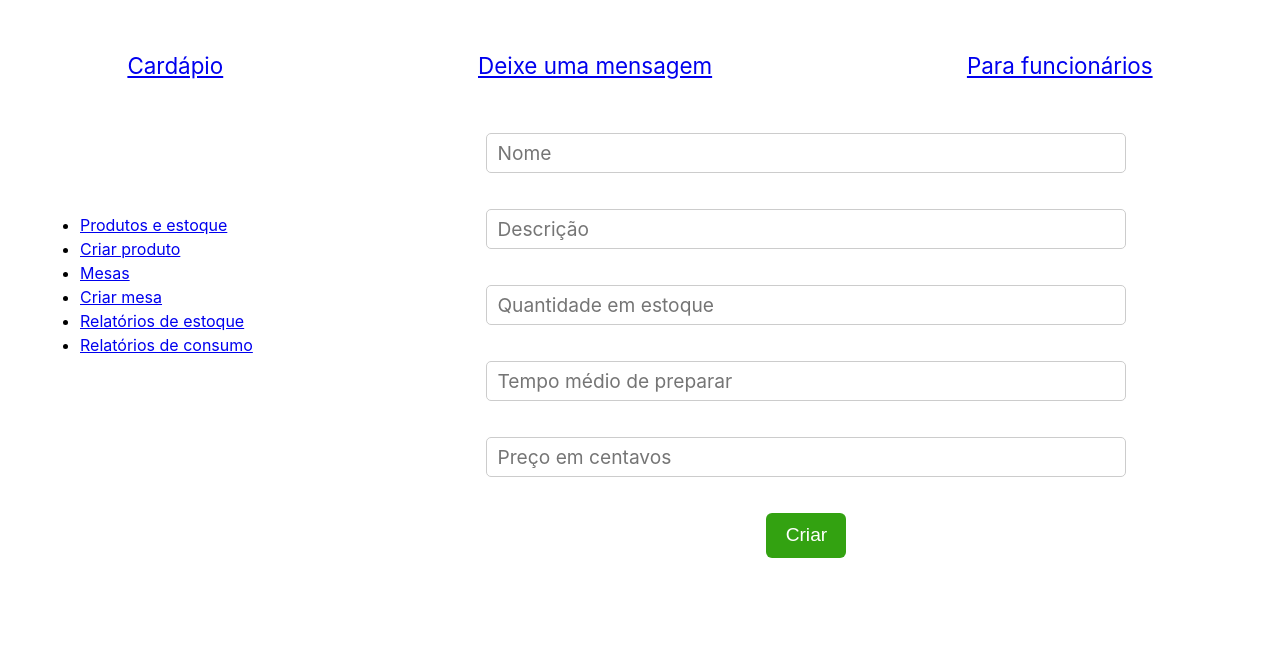
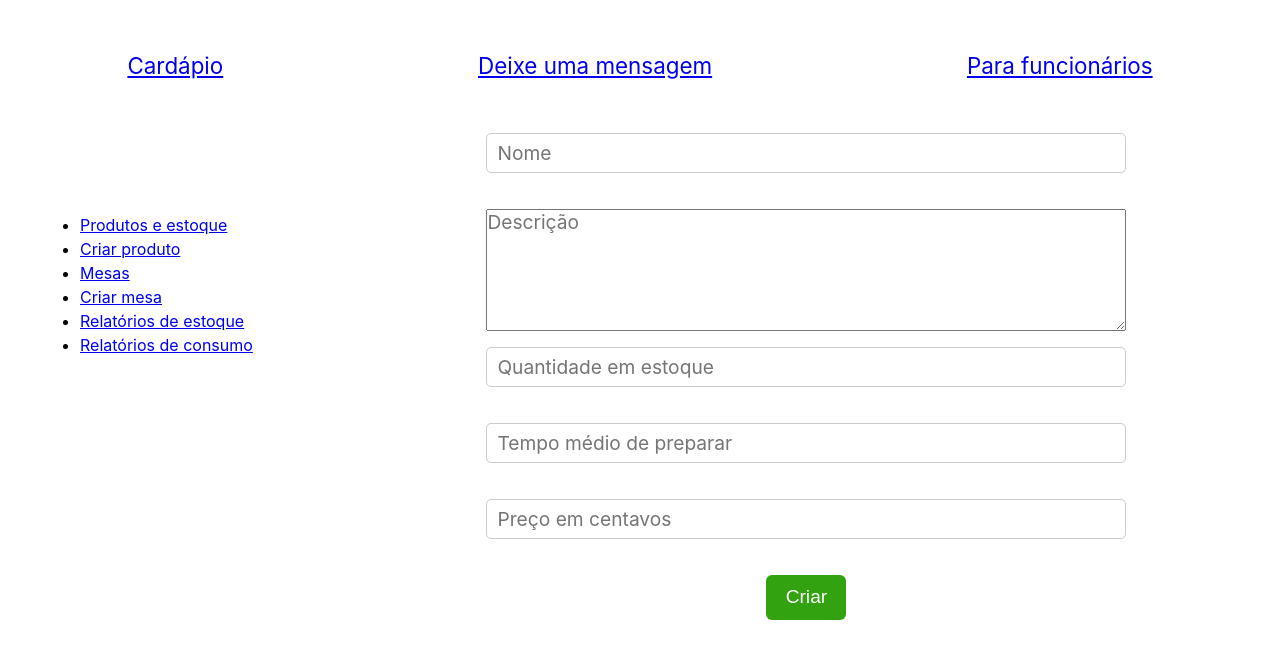
Before and after one commit to artistrea/MP-trabalho-frontend, a React (Vite) app: page /admin/products/create in a window 1280 px wide. Shown: the top 658 px of the page. Built offline with nearby package versions, Linux system fonts and the light colour scheme.

Commit message:
bugfix edit produt page working

```diff
--- a/src/components/ProductForm/index.jsx
+++ b/src/components/ProductForm/index.jsx
@@ -29,7 +29,7 @@ export const ProductForm = ({ startingProduct, update }) => {
 
     return <form onSubmit={handleSubmit}>
         <Input id="name" placeholder="Nome" onChange={handleChange} value={product.name} />
-        <Input id="description" placeholder="Descrição" onChange={handleChange} value={product.description} />
+        <textarea rows={5} id="description" placeholder="Descrição" onChange={handleChange} value={product.description} />
         <Input id="quantity_in_stock" placeholder="Quantidade em estoque" onChange={handleChange} value={product.quantity_in_stock} />
         <Input id="prep_time_in_minutes" placeholder="Tempo médio de preparar" onChange={handleChange} value={product.prep_time_in_minutes} />
         <Input id="price_in_cents" placeholder="Preço em centavos" onChange={handleChange} value={product.price_in_cents} />
--- a/src/pages/Admin/Products/edit.jsx
+++ b/src/pages/Admin/Products/edit.jsx
@@ -4,6 +4,5 @@ import { ProductForm } from "../../../components/ProductForm";
 export const EditProductPage = () => {
     const { state } = useLocation();
     const { product } = state;
-    console.log(state)
-    return <ProductForm startingProduct={product} update/>;
+    return <ProductForm startingProduct={state} update/>;
 };
```
